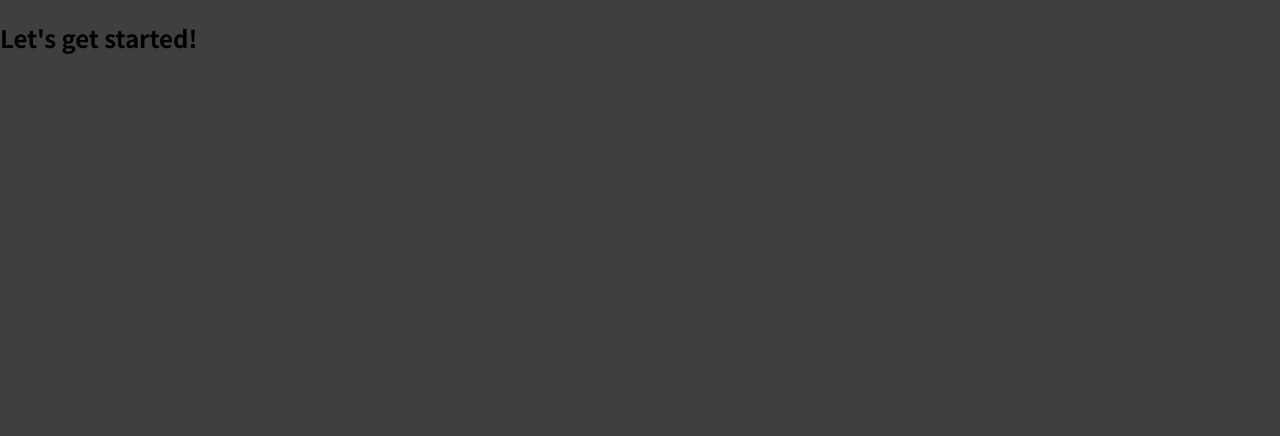
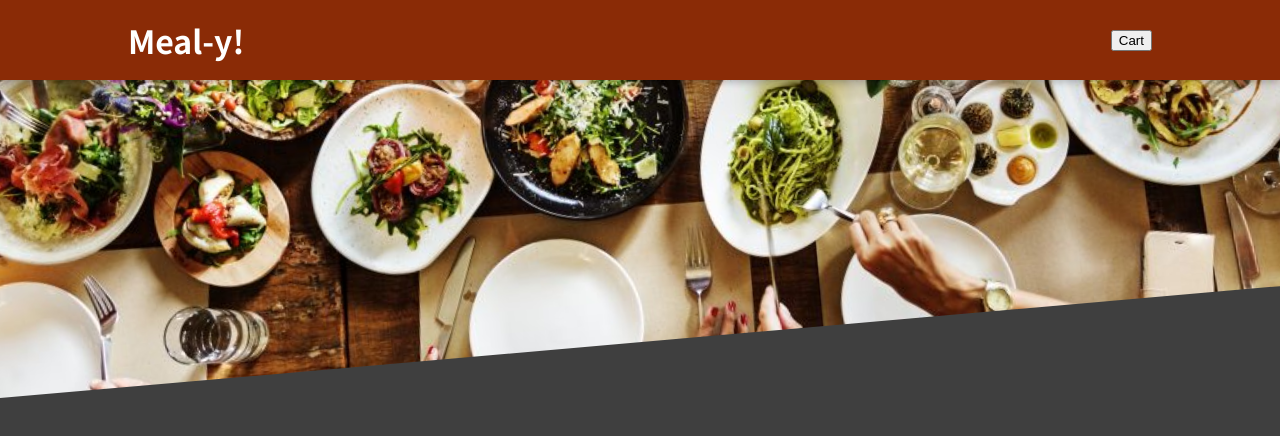
Before and after one commit to joe-dumford/meal-y, a React (Create React App) app: page / in a window 1280 px wide. Shown: the top 436 px of the page. Built offline with nearby package versions, Linux system fonts and the light colour scheme.

Commit message:
Feature directories created, Header component started and assests loaded in

```diff
--- a/src/App.js
+++ b/src/App.js
@@ -1,8 +1,11 @@
+import { Fragment } from 'react';
+import Header from './components/Layout/Header'
+
 function App() {
   return (
-    <div>
-      <h2>Let's get started!</h2>
-    </div>
+    <Fragment>
+      <Header />
+    </Fragment>
   );
 }
 
--- /dev/null
+++ b/src/components/Layout/Header.js
@@ -0,0 +1,18 @@
+import { Fragment } from 'react';
+
+import banner from '../../assets/banner.jpg';
+import classes from './Header.module.css';
+
+const Header = props => {
+    return <Fragment>
+        <header className={classes.header}>
+            <h1>Meal-y!</h1>
+            <button>Cart</button>
+        </header>
+        <div className={classes['main-image']}>
+            <img src={banner}  alt='A table with a yummy meal!'/>
+        </div>
+    </Fragment>
+}
+
+export default Header;
--- /dev/null
+++ b/src/components/Layout/Header.module.css
@@ -0,0 +1,29 @@
+.header {
+    position: fixed;
+    top: 0;
+    left: 0;
+    width: 100%;
+    height: 5rem;
+    background-color: #8a2b06;
+    color: white;
+    display: flex;
+    justify-content: space-between;
+    align-items: center;
+    padding: 0 10%;
+    box-shadow: 0 2px 8px rgba(0, 0, 0, 0.25);
+    z-index: 10;
+}
+
+.main-image {
+    width: 100%;
+    height: 25rem;
+    z-index: 0;
+    overflow: hidden;
+}
+
+.main-image img {
+    width: 110%;
+    height: 100%;
+    object-fit: cover;
+    transform: rotateZ(-5deg) translateY(-4rem) translateX(-1rem);
+}
```
Also changed, not shown: src/assets/banner.jpg (added).
